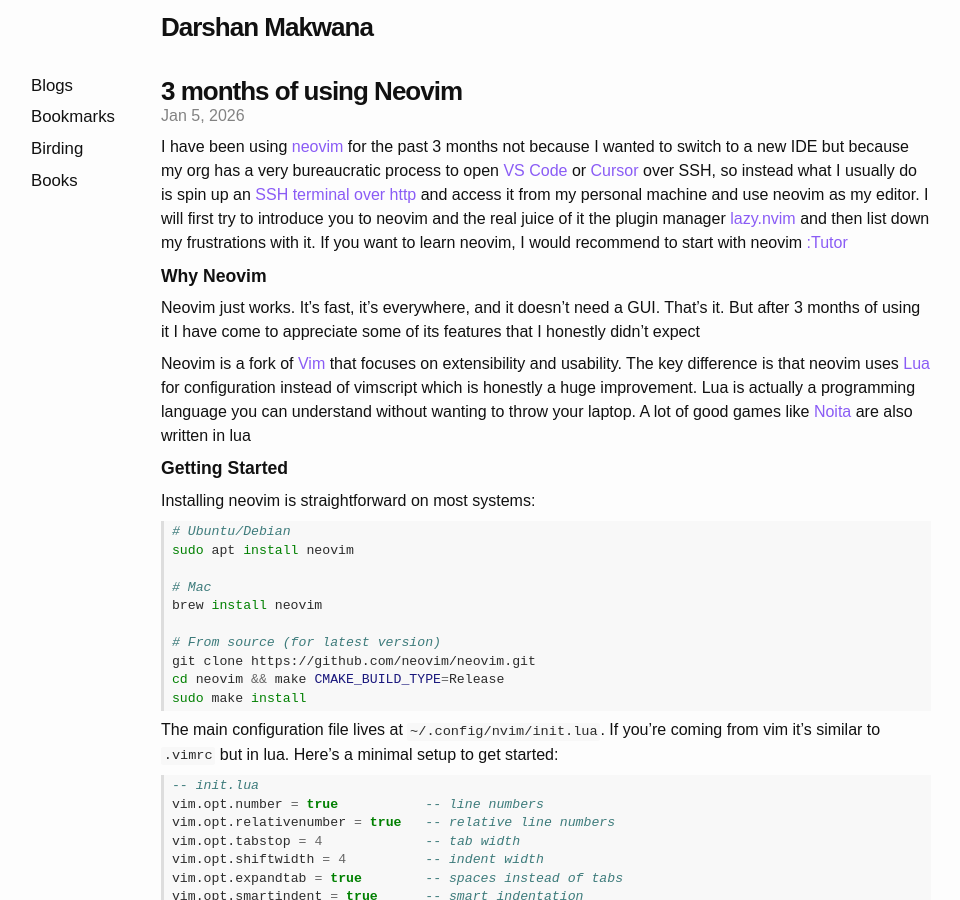
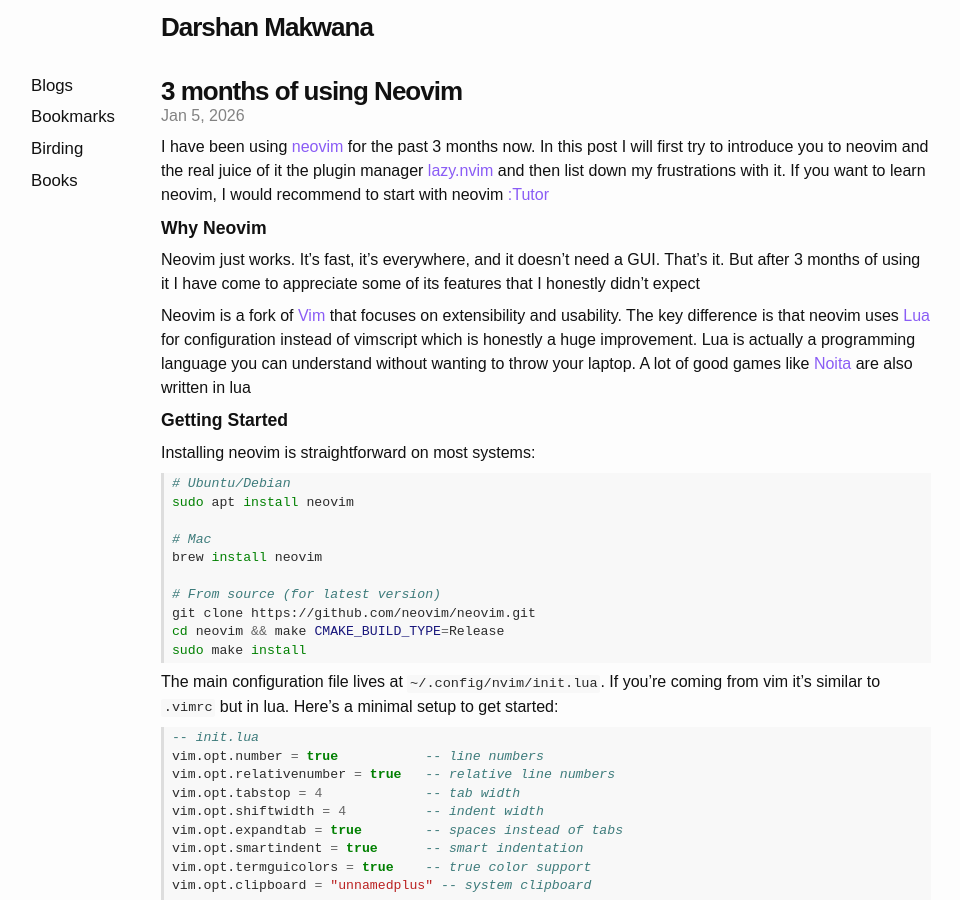
Before and after one commit to darshanmakwana412/darshanmakwana412.github.io, a Jekyll site: the page built from _posts/2026-01-05-3-months-of-using-neovim.md, in a window 1280 px wide and 900 px high. Shown: the whole window, without its empty margins (159-1119 px from the left). Built offline with Jekyll 4.4.1, drawn with Linux system fonts in a browser that asks for light colours.

Commit message:
whoops let's keep it this way : )

```diff
--- a/_posts/2026-01-05-3-months-of-using-neovim.md
+++ b/_posts/2026-01-05-3-months-of-using-neovim.md
@@ -9,7 +9,7 @@
 title: 3 months of using Neovim
 ---
 
-I have been using [neovim](https://neovim.io/) for the past 3 months not because I wanted to switch to a new IDE but because my org has a very bureaucratic process to open [VS Code](https://code.visualstudio.com/) or [Cursor](https://cursor.sh/) over SSH, so instead what I usually do is spin up an [SSH terminal over http](/2025/10/ssh-over-tor/) and access it from my personal machine and use neovim as my editor. I will first try to introduce you to neovim and the real juice of it the plugin manager [lazy.nvim](https://github.com/folke/lazy.nvim) and then list down my frustrations with it. If you want to learn neovim, I would recommend to start with neovim [:Tutor](https://neovim.io/doc/user/nvim.html#nvim-intro)
+I have been using [neovim](https://neovim.io/) for the past 3 months now. In this post I will first try to introduce you to neovim and the real juice of it the plugin manager [lazy.nvim](https://github.com/folke/lazy.nvim) and then list down my frustrations with it. If you want to learn neovim, I would recommend to start with neovim [:Tutor](https://neovim.io/doc/user/nvim.html#nvim-intro)
 
 ## Why Neovim
 
```
Also changed, not shown: _posts/2025-10-02-ssh-over-tor.md (+1 -1 lines).
